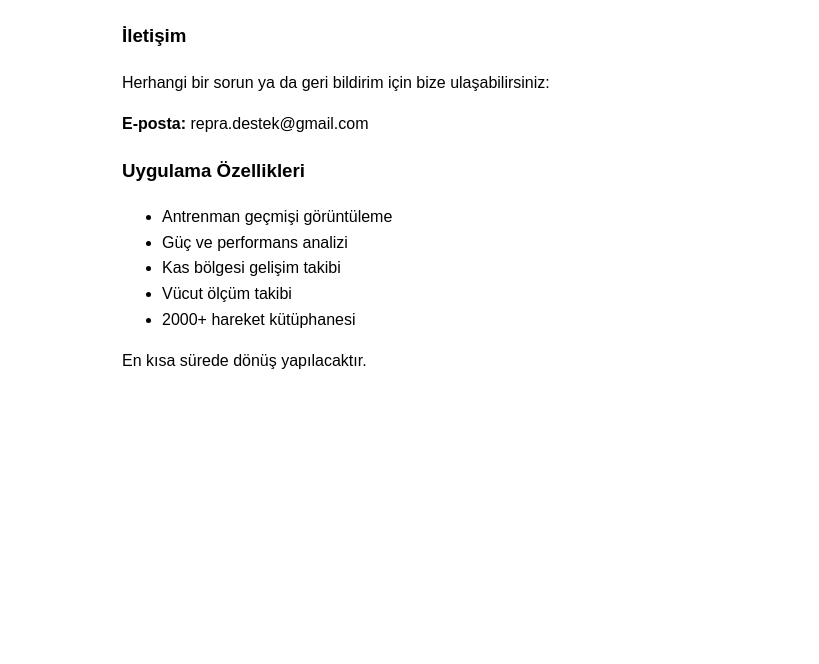
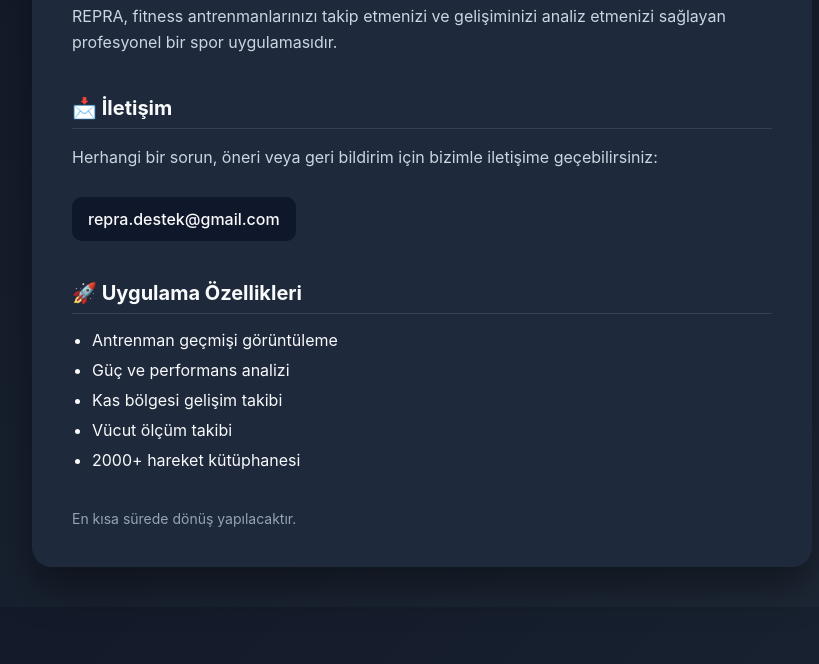
Before and after one commit to emircancldr/repra-support, a plain HTML site: page index.html in a window 1280 px wide. Shown: the part 136-800 px from the top of the page, without its empty margins (218-1037 px from the left). Drawn offline with Linux system fonts and the light colour scheme.

Commit message:
REPRA SUPPORT PAGE

```diff
--- a/index.html
+++ b/index.html
@@ -2,24 +2,84 @@
 <html lang="tr">
 <head>
 <meta charset="UTF-8">
-<title>REPRA Destek</title>
+<meta name="viewport" content="width=device-width, initial-scale=1.0">
+<title>REPRA - Destek</title>
+
 <style>
-body { font-family: Arial; max-width: 600px; margin: 40px auto; line-height: 1.6; }
-h1 { color: #111; }
+body {
+    margin: 0;
+    font-family: -apple-system, BlinkMacSystemFont, "Segoe UI", Roboto, sans-serif;
+    background: linear-gradient(135deg, #111827, #1f2937);
+    color: #f9fafb;
+    display: flex;
+    justify-content: center;
+    padding: 40px 20px;
+}
+
+.container {
+    max-width: 700px;
+    background: #1e293b;
+    padding: 40px;
+    border-radius: 20px;
+    box-shadow: 0 20px 40px rgba(0,0,0,0.4);
+}
+
+h1 {
+    margin-top: 0;
+    font-size: 32px;
+}
+
+h2 {
+    margin-top: 40px;
+    font-size: 20px;
+    border-bottom: 1px solid #334155;
+    padding-bottom: 8px;
+}
+
+p {
+    color: #cbd5e1;
+    line-height: 1.6;
+}
+
+ul {
+    padding-left: 20px;
+}
+
+li {
+    margin-bottom: 10px;
+}
+
+.email {
+    background: #0f172a;
+    padding: 12px 16px;
+    border-radius: 10px;
+    display: inline-block;
+    margin-top: 10px;
+    font-weight: 500;
+}
+
+.footer {
+    margin-top: 40px;
+    font-size: 14px;
+    color: #94a3b8;
+}
 </style>
 </head>
+
 <body>
+<div class="container">
 
-<h1>REPRA - Destek</h1>
+<h1>🏋️ REPRA – Destek</h1>
 
-<p>REPRA fitness antrenman takip uygulaması için destek sayfasıdır.</p>
+<p>
+REPRA, fitness antrenmanlarınızı takip etmenizi ve gelişiminizi analiz etmenizi sağlayan profesyonel bir spor uygulamasıdır.
+</p>
 
-<h3>İletişim</h3>
-<p>Herhangi bir sorun ya da geri bildirim için bize ulaşabilirsiniz:</p>
+<h2>📩 İletişim</h2>
+<p>Herhangi bir sorun, öneri veya geri bildirim için bizimle iletişime geçebilirsiniz:</p>
+<div class="email">repra.destek@gmail.com</div>
 
-<p><strong>E-posta:</strong> repra.destek@gmail.com</p>
-
-<h3>Uygulama Özellikleri</h3>
+<h2>🚀 Uygulama Özellikleri</h2>
 <ul>
 <li>Antrenman geçmişi görüntüleme</li>
 <li>Güç ve performans analizi</li>
@@ -28,7 +88,10 @@
 <li>2000+ hareket kütüphanesi</li>
 </ul>
 
-<p>En kısa sürede dönüş yapılacaktır.</p>
+<div class="footer">
+En kısa sürede dönüş yapılacaktır.
+</div>
 
+</div>
 </body>
 </html>
```
